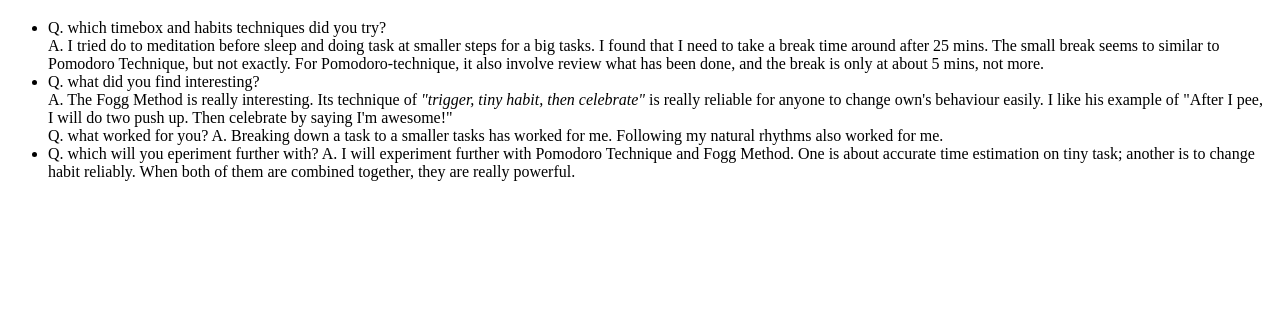
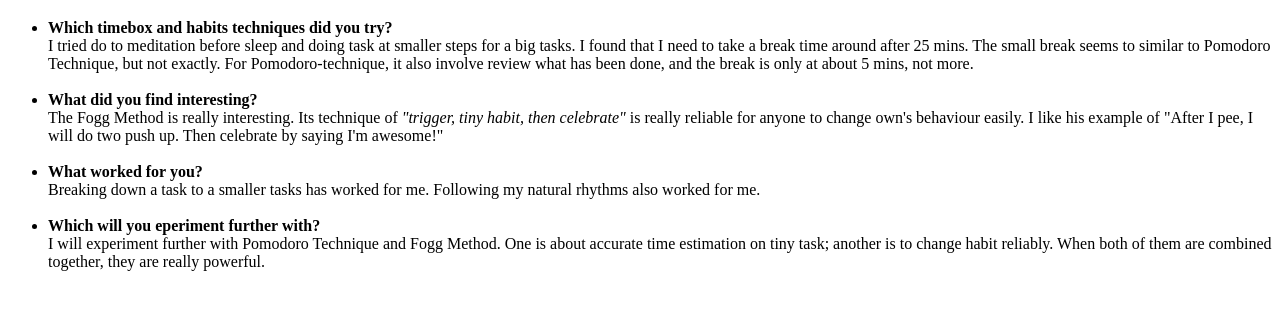
Before and after one commit to YWHo/ywho.github.io, a plain HTML site: page blog/c1-time-and-habits-blog.html in a window 1280 px wide. Shown: the part 61-370 px from the top of the page. Drawn offline with Linux system fonts and the light colour scheme.

Commit message:
fix html issue in time-and-habits

```diff
--- a/blog/c1-time-and-habits-blog.html
+++ b/blog/c1-time-and-habits-blog.html
@@ -1,29 +1,43 @@
 <!DOCTYPE html>
 <html>
+
 <head>
     <meta charset="utf-8">
     <title>Time and habits</title>
 </head>
+
 <body>
     <h1>Time and habits</h1>
     <ul>
         <li>
-                Q. which timebox and habits techniques did you try? <br />
-                A. I tried do to meditation before sleep and doing task at smaller steps for a big tasks. I found that I need to take a break time around after 25 mins. The small break seems to similar to Pomodoro Technique, but not exactly. For Pomodoro-technique, it also involve review what has been done, and the break is only at about 5 mins, not more.
+            <strong>Which timebox and habits techniques did you try?</strong>
+            <br />
+            I tried do to meditation before sleep and doing task at smaller steps for a big tasks. I found that I need to take a break time around after 25 mins. The small break seems to similar
+            to Pomodoro Technique, but not exactly. For Pomodoro-technique, it also involve review what has been done, and the break is only at about 5 mins, not more.
+            <br /><br />
         </li>
         <li>
-                Q. what did you find interesting?<br />
-                A. The Fogg Method is really interesting. Its technique of <em>"trigger, tiny habit, then celebrate"</em> is really reliable for anyone to change own's behaviour easily. I like his example of "After I pee, I will do two push up. Then celebrate by saying I'm awesome!"
-            </li
-            <li>
-                Q. what worked for you?
-                A. Breaking down a task to a smaller tasks has worked for me. Following my natural rhythms also worked for me.
+            <strong>What did you find interesting?</strong>
+            <br />
+            The Fogg Method is really interesting. Its technique of <em>"trigger, tiny habit, then celebrate"</em> is really reliable for anyone to change own's behaviour easily. I like his example of "After
+            I pee, I will do two push up. Then celebrate by saying I'm awesome!"
+            <br /><br />
         </li>
         <li>
-                Q. which will you eperiment further with?
-                A. I will experiment further with Pomodoro Technique and Fogg Method. One is about accurate time estimation on tiny task; another is to change habit reliably. When both of them are combined together, they are really powerful.
+            <strong>What worked for you?</strong>
+            <br />
+            Breaking down a task to a smaller tasks has worked for me. Following my natural rhythms also worked for me.
+            <br /><br />
+        </li>
+        <li>
+            <strong>Which will you eperiment further with?</strong>
+            <br />
+            I will experiment further with Pomodoro Technique and Fogg Method. One is about accurate time estimation on tiny task; another is to change habit reliably. When both of them are combined together, they are
+            really powerful.
+            <br /><br />
         </li>
     </ul>
 
 </body>
+
 </html>
```
Lines whose indentation alone changed are shown as unchanged.
